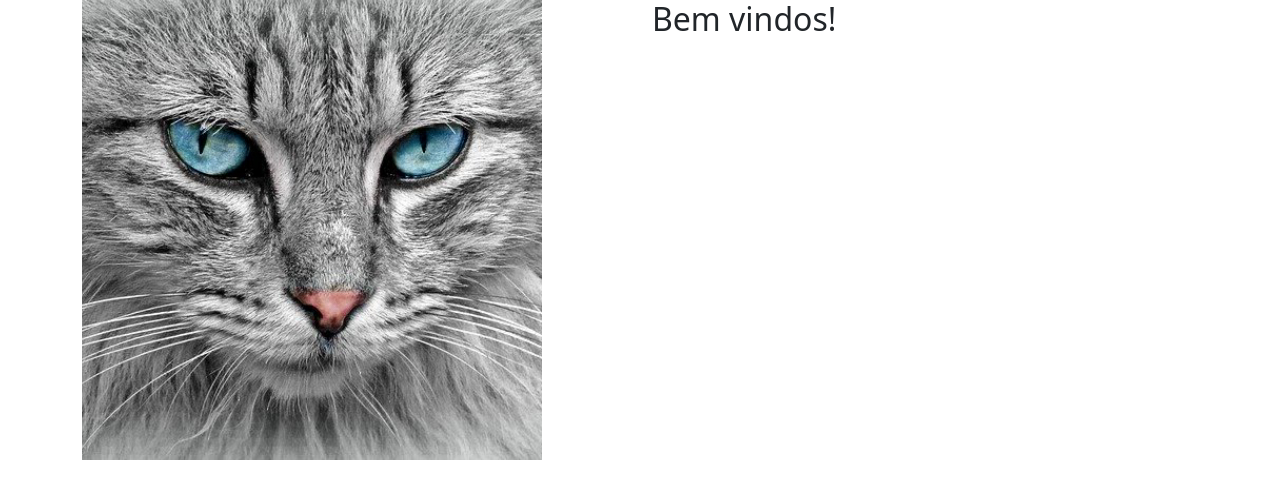
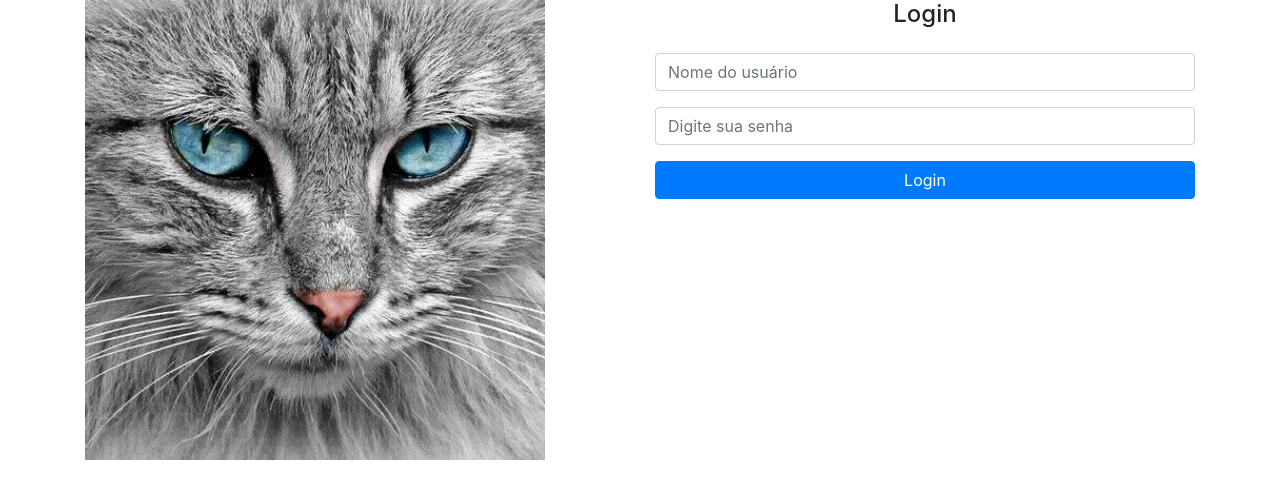
Before and after one commit to matskira/Angular-gatitosbook, an Angular app: page /home in a window 1280 px wide. Shown: the top 498 px of the page. Built offline with nearby package versions, Linux system fonts and the light colour scheme.

Commit message:
Adicionado componente de login e rota

```diff
--- a/package.json
+++ b/package.json
@@ -19,7 +19,7 @@
     "@angular/platform-browser": "~10.1.5",
     "@angular/platform-browser-dynamic": "~10.1.5",
     "@angular/router": "~10.1.5",
-    "bootstrap": "^5.0.1",
+    "bootstrap": "^4.6.0",
     "font-awesome": "^4.7.0",
     "rxjs": "~6.6.0",
     "tslib": "^2.0.0",
--- a/src/app/home/home.component.html
+++ b/src/app/home/home.component.html
@@ -8,7 +8,7 @@
       />
     </div>
     <div class="col-md-6">
-      <h2>Bem vindos!</h2>
+      <router-outlet></router-outlet>
     </div>
   </div>
 </div>
--- a/src/app/home/home.module.ts
+++ b/src/app/home/home.module.ts
@@ -3,10 +3,11 @@ import { CommonModule } from '@angular/common';
 
 import { HomeRoutingModule } from './home-routing.module';
 import { HomeComponent } from './home.component';
+import { LoginComponent } from './login/login.component';
 
 
 @NgModule({
-  declarations: [HomeComponent],
+  declarations: [HomeComponent, LoginComponent],
   imports: [
     CommonModule,
     HomeRoutingModule
--- /dev/null
+++ b/src/app/home/login/login.component.html
@@ -0,0 +1,16 @@
+<h4 class="text-center">Login</h4>
+
+<form class="form mt-4">
+  <div class="form-group">
+    <input class="form-control" placeholder="Nome do usuário" />
+  </div>
+
+  <div class="form-group">
+    <input
+      type="password"
+      class="form-control"
+      placeholder="Digite sua senha"
+    />
+  </div>
+  <button type="submit" class="btn btn-primary btn-block">Login</button>
+</form>
--- /dev/null
+++ b/src/app/home/login/login.component.ts
@@ -0,0 +1,15 @@
+import { Component, OnInit } from '@angular/core';
+
+@Component({
+  selector: 'app-login',
+  templateUrl: './login.component.html',
+  styleUrls: ['./login.component.css']
+})
+export class LoginComponent implements OnInit {
+
+  constructor() { }
+
+  ngOnInit(): void {
+  }
+
+}
```
Also changed, not shown: src/app/home/home-routing.module.ts (+8 -1 lines), src/app/home/login/login.component.css (added), 2 other files (tests, documents, lock files or other folders).
